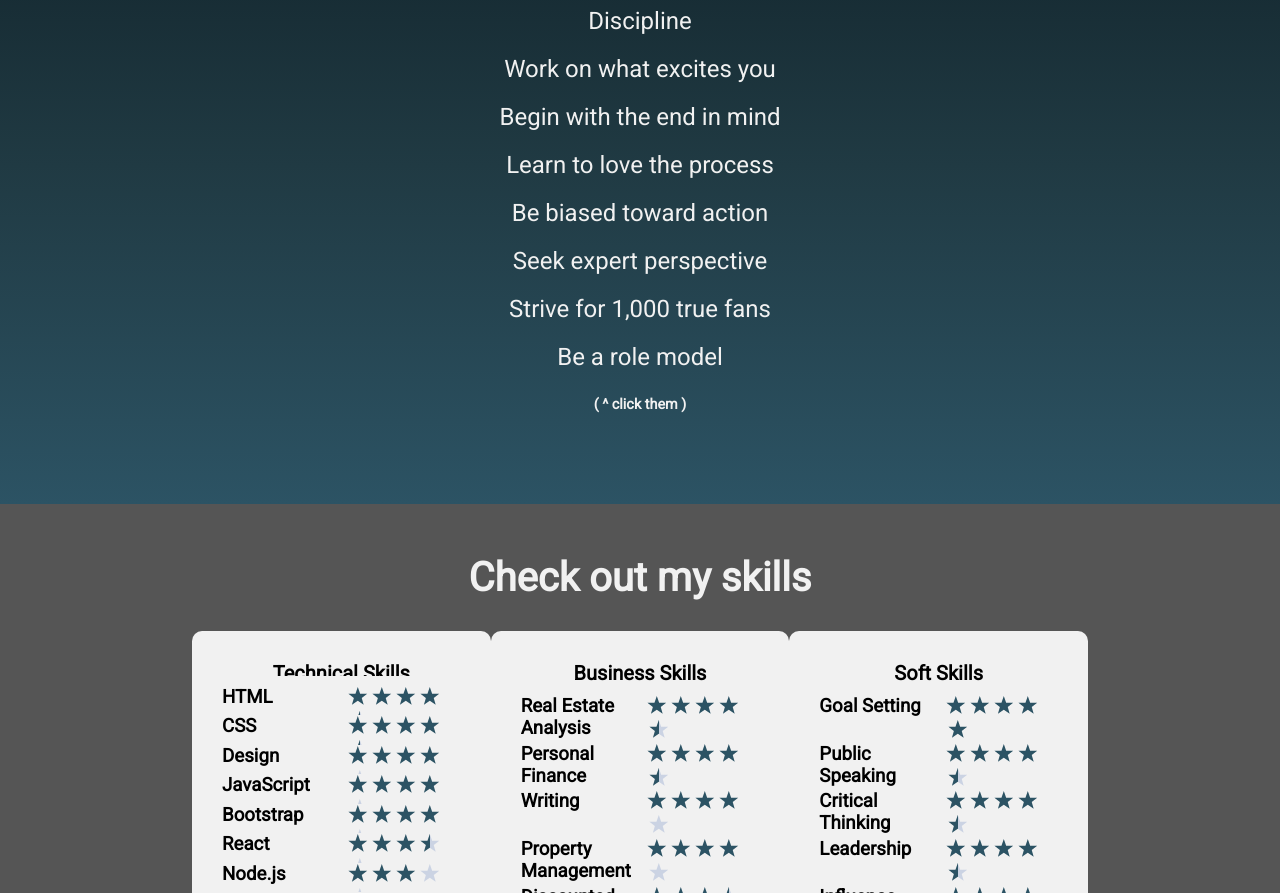
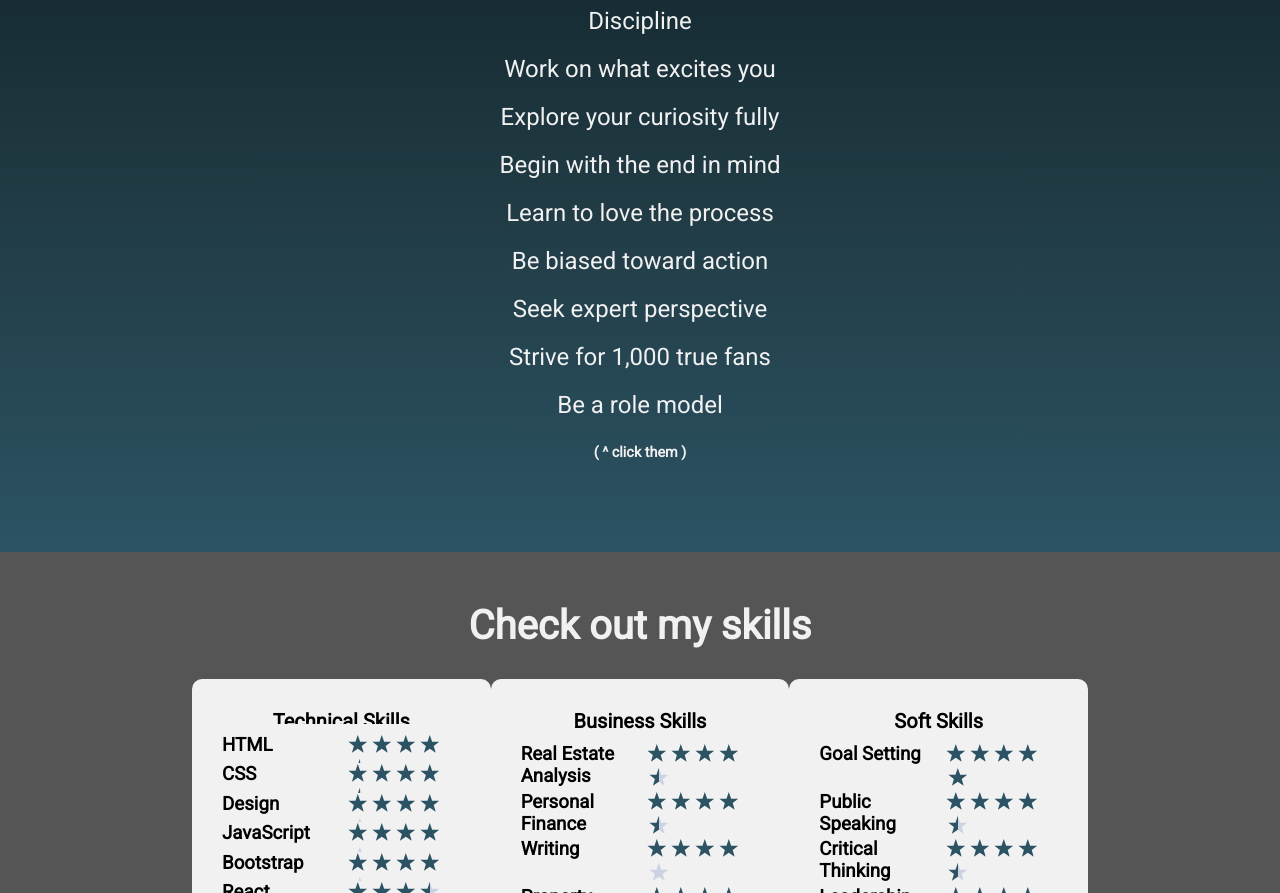
Before and after one commit to kaseyclary/GatsbyPersonalSite2021, a Gatsby site: page / in a window 1280 px wide. Shown: the part 4163-5056 px from the top of the page. Built offline with nearby package versions, Linux system fonts and the light colour scheme; Gatsby itself is replaced by a stand-in of ours.

Commit message:
Auto update

```diff
--- a/src/components/System/System.js
+++ b/src/components/System/System.js
@@ -9,6 +9,7 @@ const system = () => {
             <ul>
                 <li><a href='https://www.youtube.com/watch?v=ZbQh1ZPG5pc' target="_blank">Discipline</a></li>
                 <li><a href="https://www.youtube.com/watch?v=SZEo1KFjTn4" target="_blank">Work on what excites you</a></li>
+                <li><a href="https://www.amazon.com/Surely-Youre-Joking-Mr-Feynman-ebook/dp/B003V1WXKU" target="_blank">Explore your curiosity fully</a></li>
                 <li><a href="https://genius.com/Stephen-r-covey-habit-2-begin-with-the-end-in-mind-annotated" target="_blank">Begin with the end in mind</a></li>
                 <li><a href="https://www.amazon.com/War-Art-Steven-Pressfield-ebook/dp/B007A4SDCG" target="_blank">Learn to love the process</a></li>
                 <li><a href="https://designthinkingformuseums.net/2013/04/25/getting-out-there-a-bias-towards-action/" target="_blank">Be biased toward action</a></li>
```
